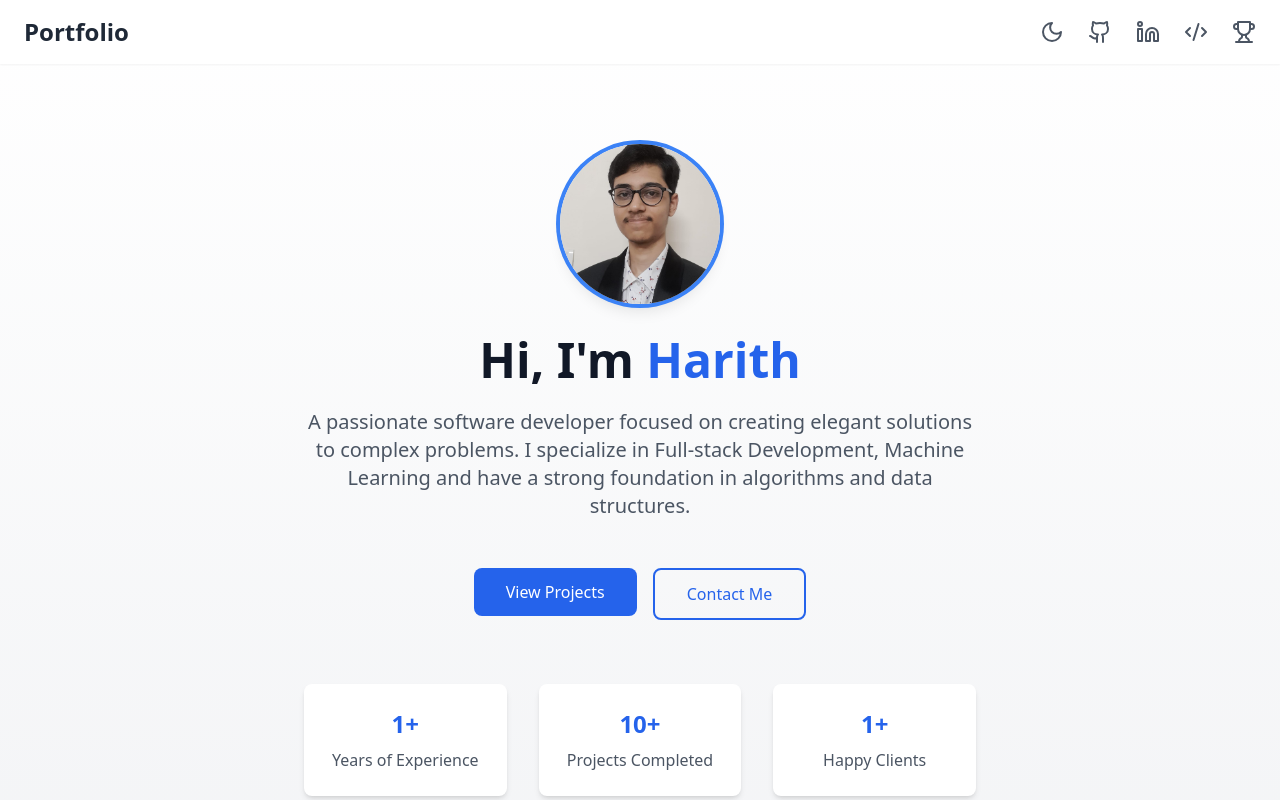
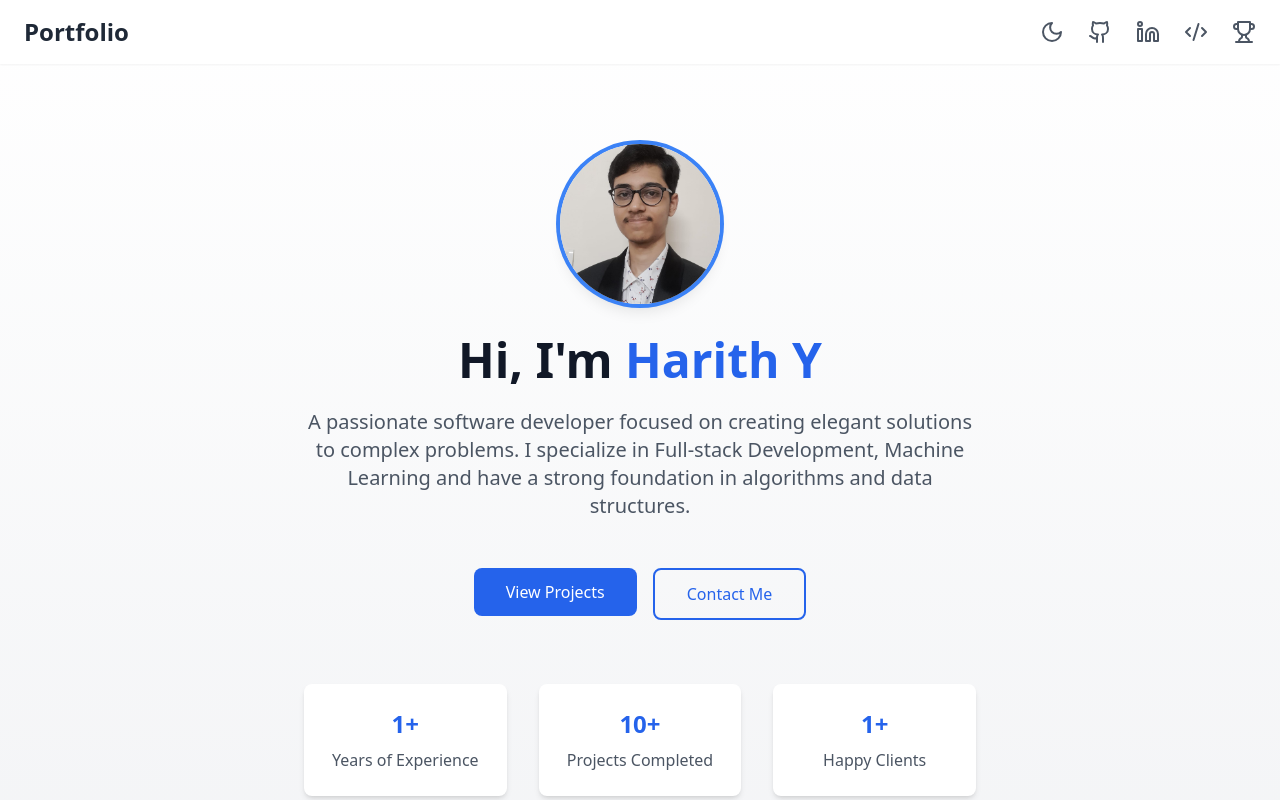
Before and after one commit to Harith-Y/portfolio, a React (Vite) app: page / in a window 1280 px wide. Shown: the top 800 px of the page. Built offline with nearby package versions, Linux system fonts and the light colour scheme; no server answers.

Commit message:
fix: update Hero component to include initial for better personalization

```diff
--- a/src/components/Hero.tsx
+++ b/src/components/Hero.tsx
@@ -21,7 +21,7 @@
           transition={{ duration: 0.5, delay: 0.2 }}
         >
           <h1 className="text-5xl font-bold text-gray-900 dark:text-white mb-6">
-            Hi, I'm <span className="text-blue-600 dark:text-blue-400">Harith</span>
+            Hi, I'm <span className="text-blue-600 dark:text-blue-400">Harith Y</span>
           </h1>
           <p className="text-xl text-gray-600 dark:text-gray-300 max-w-2xl mx-auto mb-12">
             A passionate software developer focused on creating elegant solutions to complex problems.
```
